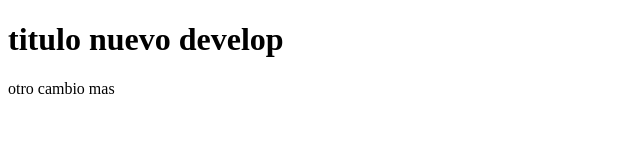
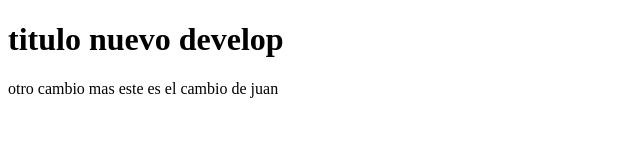
Before and after one commit to suecita90/hellogit, a plain HTML site: page index.html in a window 1280 px wide. Shown: the whole page, without its empty margins (0-640 px from the left). Drawn offline with Linux system fonts and the light colour scheme.

Commit message:
cambios de juan

```diff
--- a/index.html
+++ b/index.html
@@ -9,5 +9,6 @@
 <body>
     <h1>titulo nuevo develop</h1>
     otro cambio mas
+    este es el cambio de juan
 </body>
 </html>
```
